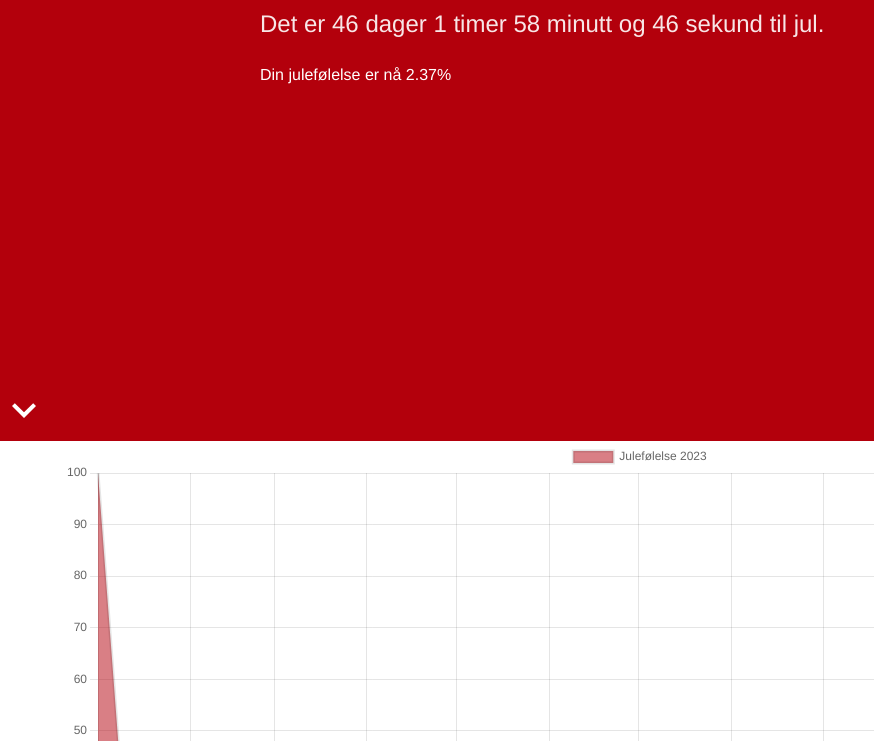
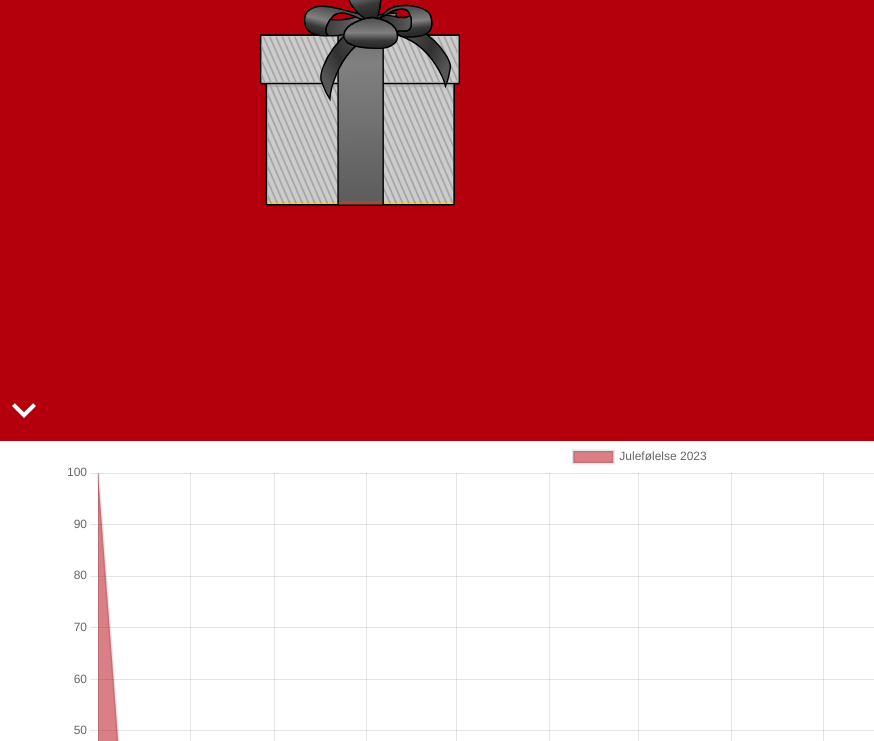
Before and after one commit to torarve/snart-jul, a website built with Parcel: page src/index.html in a window 1280 px wide. Shown: the part 359-1100 px from the top of the page, without its empty margins (0-874 px from the left). Built offline with nearby package versions, Linux system fonts and the light colour scheme.

Commit message:
Show progress on package.

```diff
--- a/src/css/main.scss
+++ b/src/css/main.scss
@@ -1,4 +1,10 @@
 @charset "utf-8";
+
+:root {
+    --image-width: 200px;
+    --progress: 2%;
+}
+
 
 // Customization
 
@@ -52,3 +58,21 @@ body.even-mode .hero {
     75%  { background-color: #b3b30c;}
     100% { background-color: #04a1d5;}
 }
+
+.present-container {
+    position: relative;
+
+    img {
+        max-width: var(--image-width);
+    }
+}
+
+.progress-overlay {
+    position: absolute;
+    top: 0;
+    left: 0;
+    right: 0;
+    bottom: 0;
+    filter: grayscale(1);
+    clip-path: polygon(0% 0%, 100% 0%, 100% calc(100% - var(--progress)), 0% calc(100% - var(--progress)));
+}
--- a/src/index.html
+++ b/src/index.html
@@ -26,6 +26,14 @@
               <p id="xmas-feeling" class="is-2 is-spaced"></p>
             </div>
           </div>
+          <div class="columns">
+            <div class="column is-8-desktop is-offset-2-desktop">
+              <div class="present-container">
+                <img src="present.svg"/>
+                <img class="progress-overlay" src="present.svg"/>
+              </div>
+            </div>
+          </div>
         </div>
       </div>
       <a href="#chart">
--- a/src/js/main.ts
+++ b/src/js/main.ts
@@ -57,6 +57,7 @@ document.addEventListener('DOMContentLoaded', () => {
 
         const currentFeeling = xmasFeeling(now)*100;
         feelingElement.innerText = `Din julefølelse er nå ${currentFeeling.toFixed(2)}%`;
+        document.documentElement.style.setProperty('--progress', `${currentFeeling}%`);
     }, 500, title, element);
 
     createChart();
```
Also changed, not shown: src/present.svg (added).
